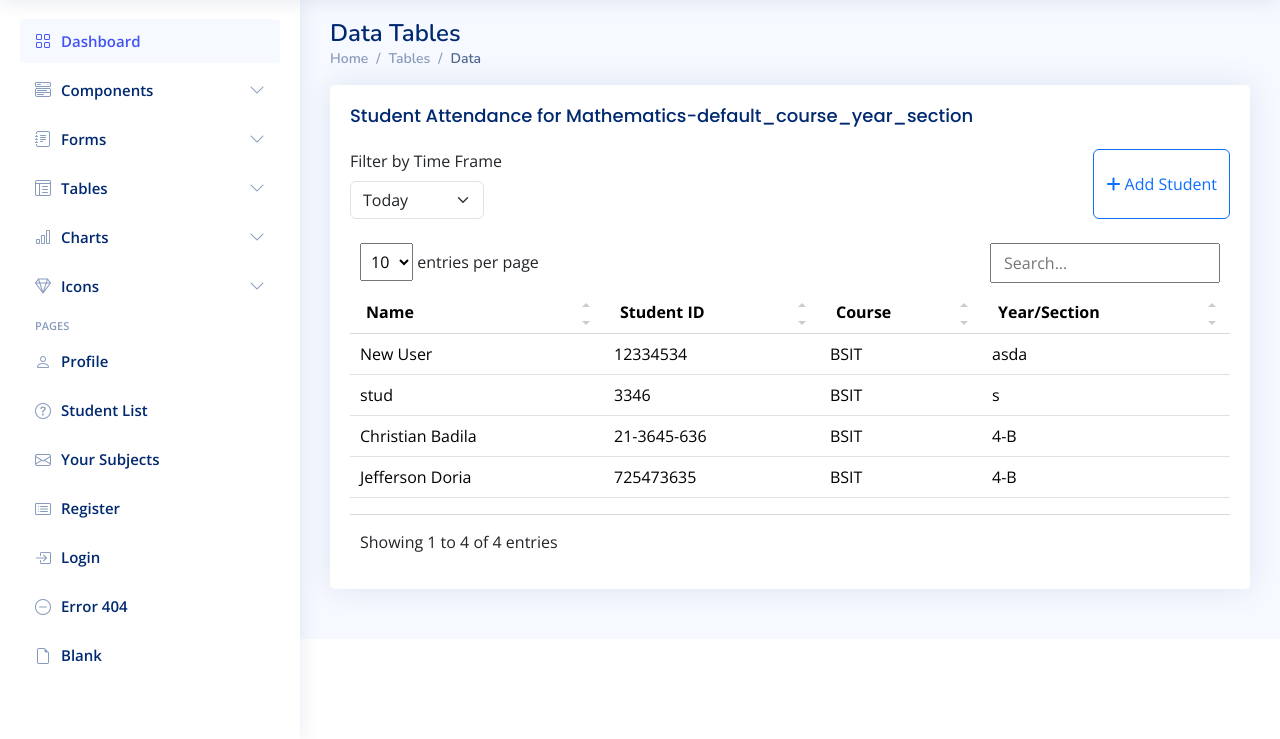
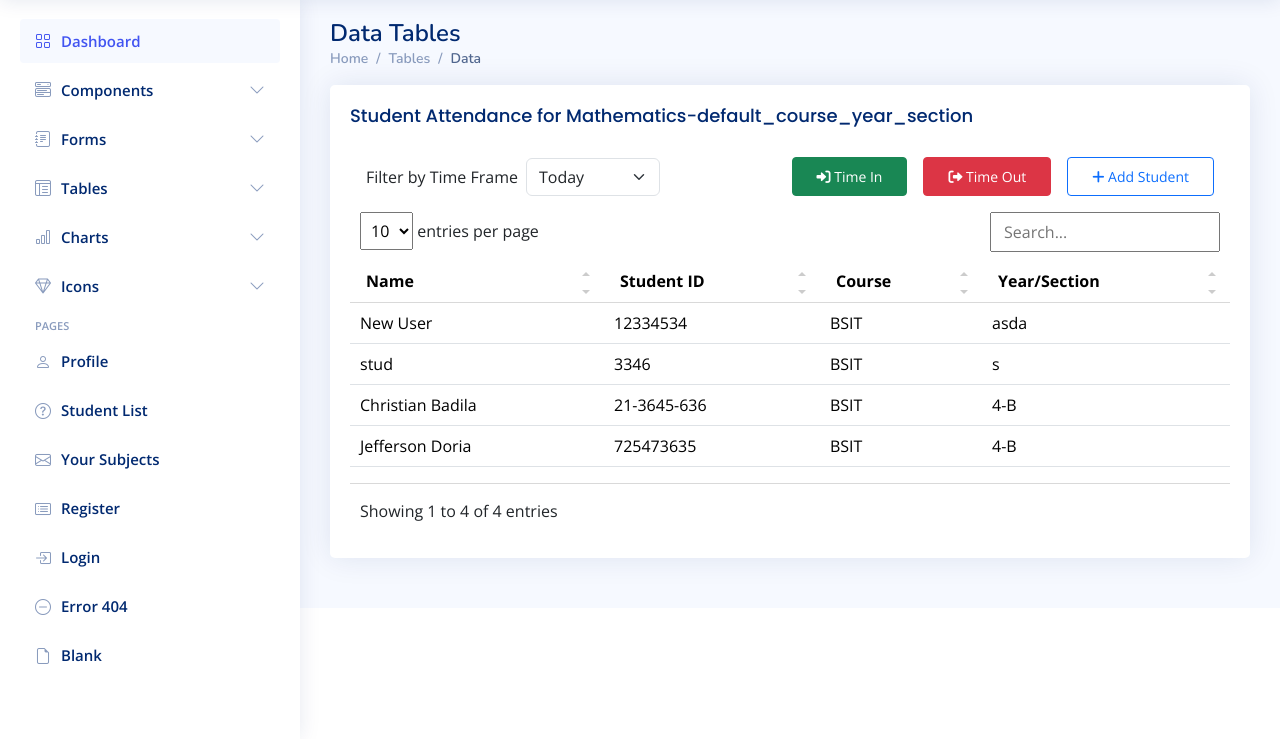
Before and after one commit to iamjeffdoria/Attendance-System, a Django app: page /student-attendance/1/ in a window 1280 px wide. Shown: the part 61-800 px from the top of the page. Run offline with Django 5.2, Linux system fonts and the light colour scheme; data comes from the database, SQL or seed files in the repository; both versions use the stored data as it was after the commit; some libraries are stand-ins or nearby versions.

Commit message:
11 commit

```diff
--- a/myapp/templates/myapp/student_attendance.html
+++ b/myapp/templates/myapp/student_attendance.html
@@ -24,22 +24,31 @@
         <div class="card">
           <div class="card-body">
             <h5 class="card-title">Student Attendance for {{subject.name}}-{{subject.course_year_section}}</h5>
+    <!-- Buttons Container -->
+    <div class="d-flex flex-column flex-lg-row justify-content-between align-items-center gap-3 py-2 px-3">
 
-          <div class="d-flex justify-content-between mb-3">
       <!-- Time Frame Filter -->
-            <div class="col-md-4">
-                <label for="timeframe" class="form-label me-1">Filter by Time Frame</label>
-                <select class="form-select d-inline-block w-auto" id="timeframe">
+      <div class="d-flex flex-column flex-md-row align-items-center gap-2">
+          <label for="timeframe" class="form-label mb-0">Filter by Time Frame</label>
+          <select class="form-select w-auto" id="timeframe">
               <option value="today">Today</option>
               <option value="week">This Week</option>
               <option value="month">This Month</option>
           </select>
       </div>
 
-            <!-- Add Student Button -->
-            <button type="button" class="btn btn-outline-primary" data-bs-toggle="modal" data-bs-target="#addStudentModal">
+      <!-- Action Buttons -->
+      <div class="d-flex flex-column flex-md-row gap-3">
+          <button type="button" class="btn btn-success btn-sm px-4 py-2" id="startLogin">
+              <i class="fa-solid fa-sign-in-alt"></i> Time In
+          </button>
+          <button type="button" class="btn btn-danger btn-sm px-4 py-2" id="startLogout">
+              <i class="fa-solid fa-sign-out-alt"></i> Time Out
+          </button>
+          <button type="button" class="btn btn-outline-primary btn-sm px-4 py-2" data-bs-toggle="modal" data-bs-target="#addStudentModal">
               <i class="fa-solid fa-plus"></i> Add Student
           </button>
+      </div>
     </div>
 
 
@@ -204,6 +213,15 @@
         `);
       });
     }
+    document.getElementById("startLogin").addEventListener("click", function() {
+        alert("Login process started!");
+        // Add AJAX or any login-related functionality here
+    });
+
+    document.getElementById("startLogout").addEventListener("click", function() {
+        alert("Logout process started!");
+        // Add AJAX or any logout-related functionality here
+    });
 
     // Load data initially for "Today"
     loadFilteredData("today");
```
Also changed, not shown: db.sqlite3. Lines whose indentation alone changed are shown as unchanged.
